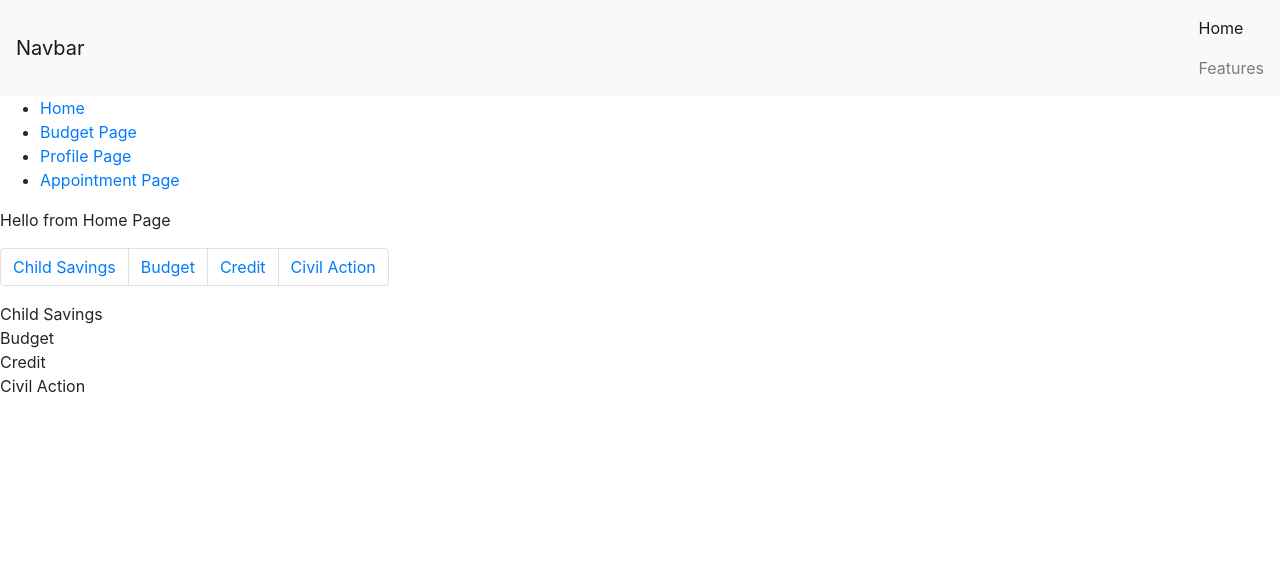
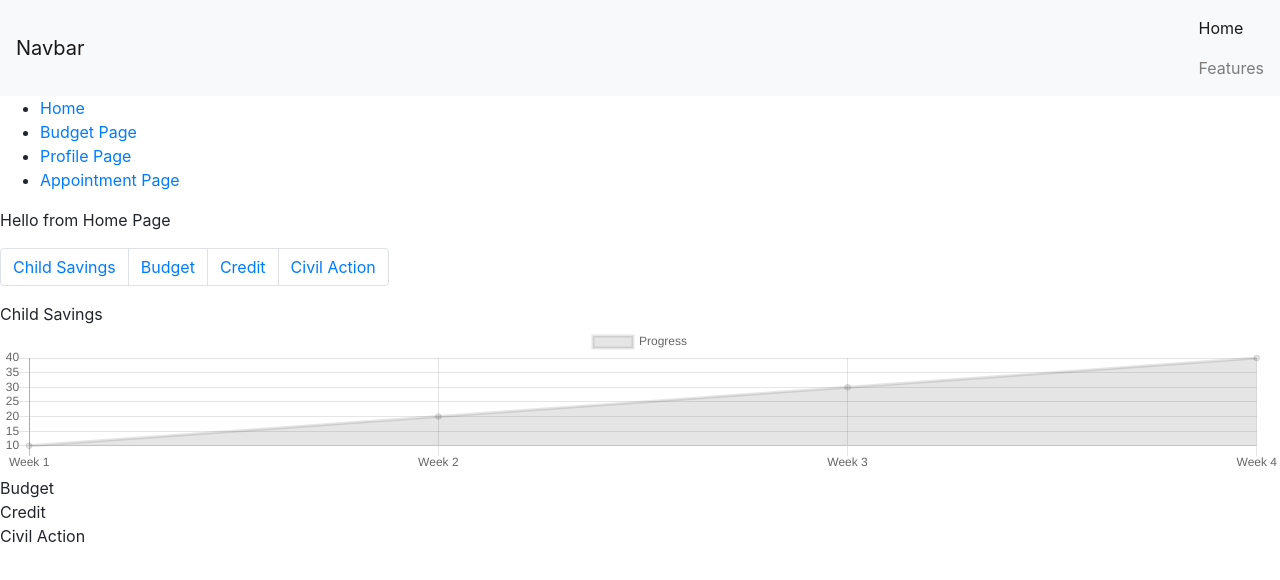
Before and after one commit to jclement92/team-2, a React (Create React App) app: page / in a window 1280 px wide. Shown: the top 580 px of the page. Built offline with nearby package versions, Linux system fonts and the light colour scheme.

Commit message:
add line graph

```diff
--- a/package.json
+++ b/package.json
@@ -3,7 +3,9 @@
   "version": "0.1.0",
   "private": true,
   "dependencies": {
+    "chart.js": "^2.7.2",
     "react": "^16.5.2",
+    "react-chartjs-2": "^2.7.4",
     "react-dom": "^16.5.2",
     "react-router-dom": "^4.3.1",
     "react-scripts": "2.0.4"
--- /dev/null
+++ b/src/components/Chart.js
@@ -0,0 +1,45 @@
+import React, {Component} from 'react';
+import {Line} from 'react-chartjs-2';
+
+class Chart extends Component{
+    constructor(props){
+        super(props);
+        this.state = {
+          chartData:{
+            labels: ['Week 1', 'Week 2', 'Week 3', 'Week 4'],
+            datasets:[
+                {
+                  label: 'Progress',
+                  data:[
+                      10,
+                      20,
+                      30,
+                      40
+                  ],
+                  background:[
+                      'rgba(255, 99, 132, 0.6)',
+                      'rgba(255, 99, 132, 0.6)',
+                      'rgba(255, 99, 132, 0.6)',
+                      'rgba(255, 99, 132, 0.6)'
+                  ]
+                }
+            ]
+          }
+        }
+
+    }
+    render(){
+        return(
+            <div className="chart">
+                <Line
+                    data={this.state.chartData}
+                    options={{
+                        maintainAspectRatio: false
+                    }}
+                />
+            </div>
+        )
+    }
+}
+
+export default Chart;
--- a/src/components/Home.js
+++ b/src/components/Home.js
@@ -1,7 +1,10 @@
 import React, { Component } from 'react';
+import Chart from './Chart';
 
 class Home extends Component {
+
   render() {
+
     return (
       <div>
           <p>Hello from Home Page</p>
@@ -20,8 +23,14 @@
           <div id="ChildSavings">
             Child Savings
             <div className="container">
-              <path d="M 10 10 L 20 20 z"/>
+
+
+
             </div>
+          </div>
+
+          <div>
+          <Chart />
           </div>
 
           <div id="Budget">Budget</div>
```
Also changed, not shown: 1 other file (tests, documents, lock files or other folders).
